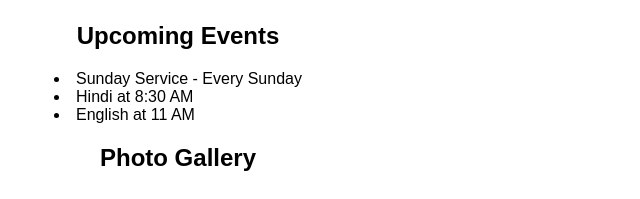
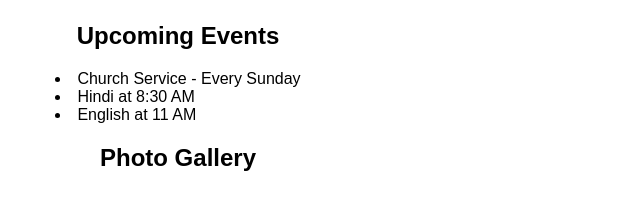
Before and after one commit to newcreations517/church-website, a plain HTML site: page index.html in a window 1280 px wide. Shown: the part 1203-1402 px from the top of the page, 462-1102 px from the left. Drawn offline with Linux system fonts and the light colour scheme.

Commit message:
Add homepage index.html

```diff
--- a/index.html
+++ b/index.html
@@ -110,7 +110,7 @@
     </div>
     <h2>Upcoming Events</h2>
     <ul>
-      <li>Sunday Service - Every Sunday</li>
+      <li>Church Service - Every Sunday</li>
 	<li>Hindi at 8:30 AM</li>
 	<li>English at 11 AM</li>
     </ul>
```
